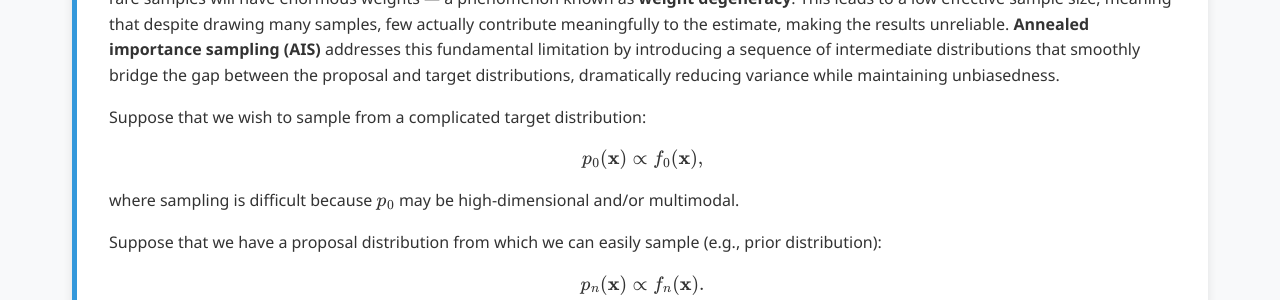
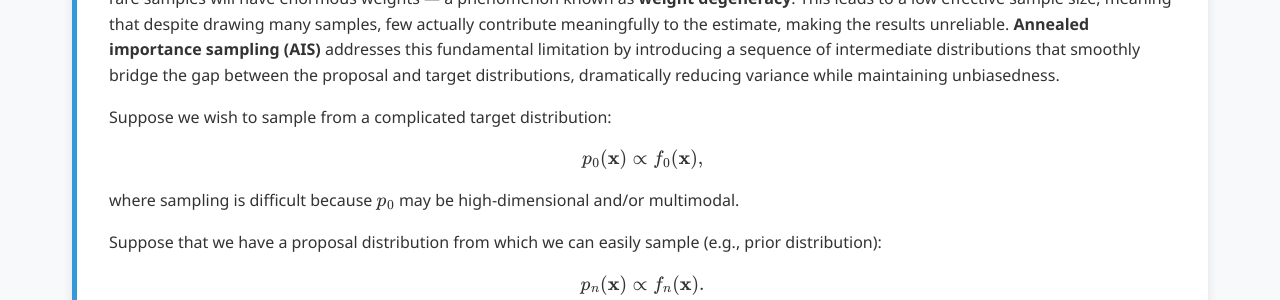
Before and after one commit to Yusukey01/yusukey01.github.io, a Jekyll site: the page built from Mathematics/Probability/importance_sampling.html, in a window 1280 px wide and 900 px high, scrolled down 5319 px. Shown: the part 154-454 px from the top of the window. Built offline with Jekyll 4.4.1, drawn with Linux system fonts in a browser that asks for light colours.

Commit message:
making Importance sampling, AIS

```diff
--- a/Mathematics/Probability/importance_sampling.html
+++ b/Mathematics/Probability/importance_sampling.html
@@ -395,7 +395,7 @@ uses_python: false
                 </p>
 
                 <p>
-                    Suppose that we wish to sample from a complicated target distribution:
+                    Suppose we wish to sample from a complicated target distribution:
                     \[
                     p_0(\mathbf{x}) \propto f_0(\mathbf{x}),
                     \]
```
Also changed, not shown: other parts of Mathematics/Probability/importance_sampling.html (+1 -1 lines).
